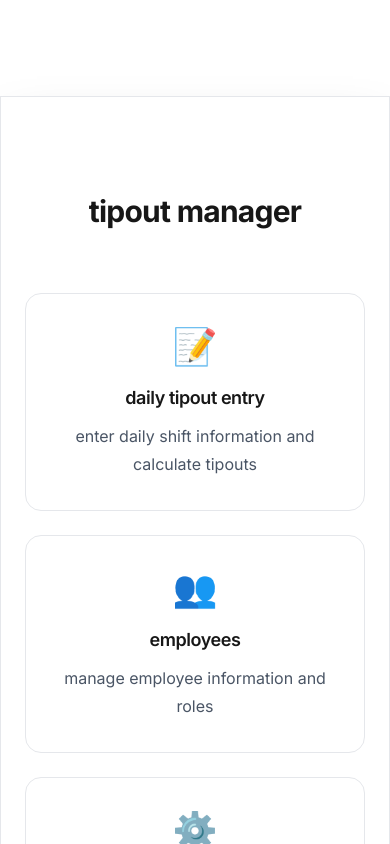
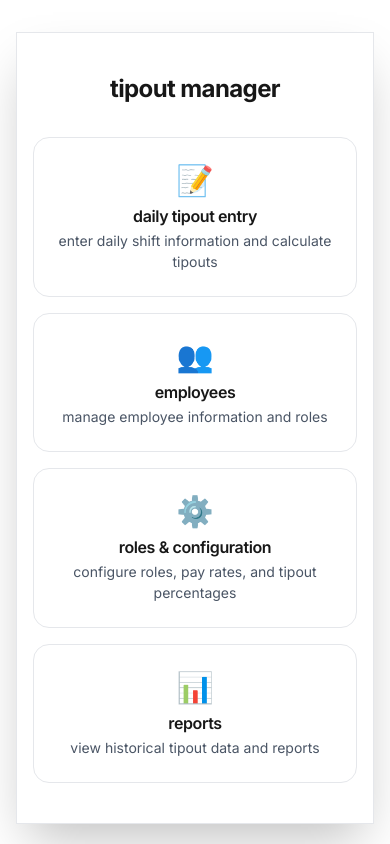
Before and after one commit to KyleKincer/tipout, a Next.js app: page / in a window 390 px wide. Shown: the top 844 px of the page. Built offline with nearby package versions, Linux system fonts and the light colour scheme; no server answers.

Commit message:
update home

```diff
--- a/src/app/page.tsx
+++ b/src/app/page.tsx
@@ -1,4 +1,5 @@
 import Link from 'next/link'
+import { AdminOnly } from '@/components/RoleBasedUI'
 
 const features = [
   {
@@ -29,25 +30,36 @@ const features = [
 
 export default function Home() {
   return (
-    <div className="bg-[var(--background)]">
-      <div className="mx-auto max-w-7xl py-24 sm:px-6 sm:py-32 lg:px-8">
-        <div className="relative isolate overflow-hidden bg-[var(--background)] px-6 py-24 text-center shadow-2xl sm:rounded-3xl sm:px-16 border border-gray-200 dark:border-gray-800">
-          <h2 className="mx-auto max-w-2xl text-3xl font-bold tracking-tight text-[var(--foreground)] sm:text-4xl">
+    <div className="bg-[var(--background)] min-h-screen">
+      <div className="mx-auto max-w-7xl px-4 py-8 sm:px-6 sm:py-12 lg:px-8">
+        <div className="relative isolate overflow-hidden bg-[var(--background)] px-4 py-10 sm:py-16 text-center shadow-2xl sm:rounded-3xl sm:px-16 border border-gray-200 dark:border-gray-800">
+          <AdminOnly>
+            <div className="absolute top-4 right-4 sm:top-6 sm:right-6">
+              <Link
+                href="/admin"
+                className="text-xs sm:text-sm text-gray-500 hover:text-gray-700 dark:text-gray-400 dark:hover:text-gray-300"
+              >
+                Admin ⚡
+              </Link>
+            </div>
+          </AdminOnly>
+
+          <h2 className="mx-auto max-w-2xl text-2xl font-bold tracking-tight text-[var(--foreground)] sm:text-3xl lg:text-4xl">
             tipout manager
           </h2>
 
-          <div className="mx-auto mt-16 grid max-w-2xl grid-cols-1 gap-6 sm:grid-cols-2 lg:mx-0 lg:max-w-none lg:grid-cols-2 lg:gap-8">
+          <div className="mx-auto mt-8 sm:mt-10 grid max-w-2xl grid-cols-1 gap-4 sm:gap-6 sm:grid-cols-2 lg:mx-0 lg:max-w-none lg:grid-cols-2 lg:gap-8">
             {features.map((feature) => (
               <Link
                 key={feature.name}
                 href={feature.href}
-                className="group relative isolate flex flex-col justify-center overflow-hidden rounded-2xl bg-[var(--background)] px-6 py-8 hover:bg-gray-100 dark:hover:bg-gray-800 border border-gray-200 dark:border-gray-800"
+                className="group relative isolate flex flex-col justify-center overflow-hidden rounded-2xl bg-[var(--background)] px-4 py-6 sm:px-6 sm:py-8 hover:bg-gray-100 dark:hover:bg-gray-800 border border-gray-200 dark:border-gray-800"
               >
-                <div className="text-4xl mb-4">{feature.icon}</div>
-                <h3 className="text-lg font-semibold leading-8 tracking-tight text-[var(--foreground)]">
+                <div className="text-3xl sm:text-4xl mb-2 sm:mb-4 text-[var(--foreground)]">{feature.icon}</div>
+                <h3 className="text-base sm:text-lg font-semibold leading-tight tracking-tight text-[var(--foreground)]">
                   {feature.name}
                 </h3>
-                <p className="mt-2 text-base leading-7 text-gray-600 dark:text-gray-400">
+                <p className="mt-1 sm:mt-2 text-sm sm:text-base leading-normal text-gray-600 dark:text-gray-400">
                   {feature.description}
                 </p>
               </Link>
```
